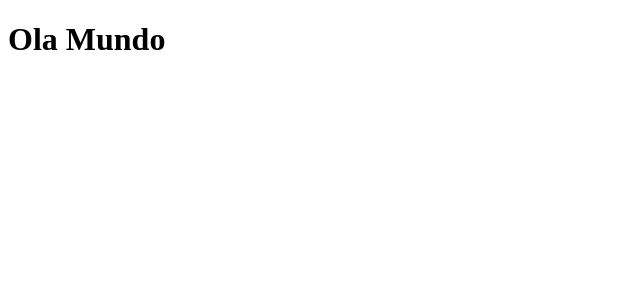
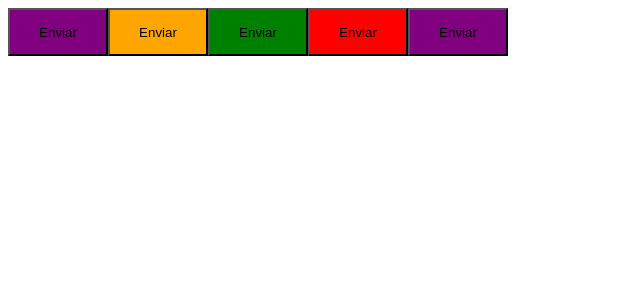
Before and after one commit to andersonigfrancisco/02-ignite-timer, a React (Vite) app: page / in a window 1280 px wide. Shown: the top 300 px of the page, without its empty margins (0-640 px from the left). Built offline with nearby package versions, Linux system fonts and the light colour scheme.

Commit message:
add fold component

```diff
--- a/src/App.tsx
+++ b/src/App.tsx
@@ -1,9 +1,15 @@
+import {Button} from './Components/Button'
+
 export function App() {
 
 
   return (
-    <h1>
-      Ola Mundo
-    </h1>
+    <>
+      <Button color='primary'/>
+      <Button color='secondary'/>
+      <Button color='sucess'/>
+      <Button color='danger'/>
+      <Button />
+    </>
   )
 }
--- /dev/null
+++ b/src/Components/Button.module.css
@@ -0,0 +1,17 @@
+.button{
+  width: 100px;
+  height: 48px;
+}
+.primary{
+  background: purple;
+}
+.secondary{
+  background: orange;
+}
+.danger{
+  background: red;
+}
+
+.sucess{
+  background: green;
+}
--- /dev/null
+++ b/src/Components/Button.tsx
@@ -0,0 +1,11 @@
+import styles from './Button.module.css'
+
+interface ButtonPorp{
+  color?: 'primary' |'secondary' | 'danger' | 'sucess';
+}
+
+export function Button({color = 'primary'}:ButtonPorp){
+  return (
+    <button className={`${styles.button} ${styles[color]}`} >Enviar</button>
+  )
+}
```
